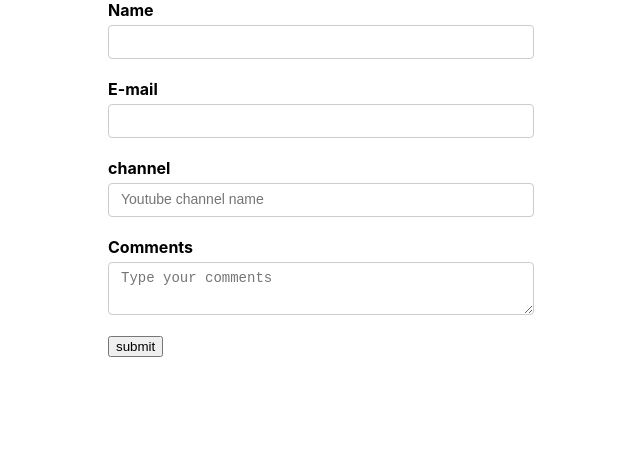
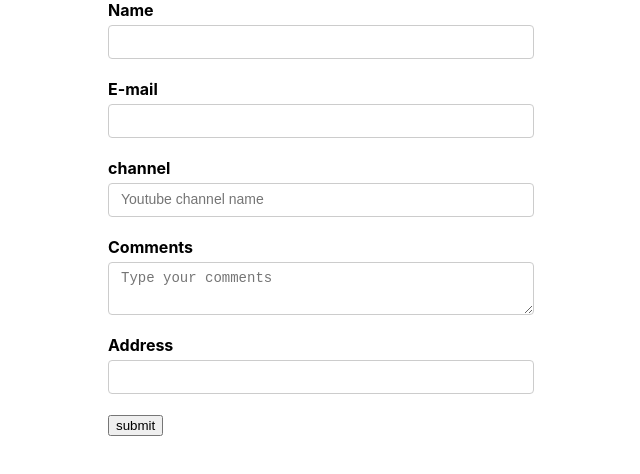
Before and after one commit to MohammadPj/formik-samples, a React (Create React App) app: page / in a window 1280 px wide. Shown: the top 474 px of the page, without its empty margins (319-959 px from the left). Built offline with nearby package versions, Linux system fonts and the light colour scheme.

Commit message:
17-2 custom field with prop rendering

```diff
--- a/src/components/YoutubeForm.js
+++ b/src/components/YoutubeForm.js
@@ -64,6 +64,24 @@ const YoutubeForm = () => {
           <ErrorMessage name={"comments"} />
         </div>
 
+        <div className="form-control">
+          <label htmlFor="address"> Address </label>
+          <Field name="address">
+            {
+              (props) => {
+                console.log("render props", props)
+                const {field, form, meta} = props
+                return (
+                  <div>
+                    <input type={"text"} id="address" {...field}  />
+                    {meta.touched && meta.error && <div>{meta.error}</div>}
+                  </div>
+                )
+              }
+            }
+          </Field>
+        </div>
+
         <button type={"submit"}>submit</button>
       </Form>
     </Formik>
```
